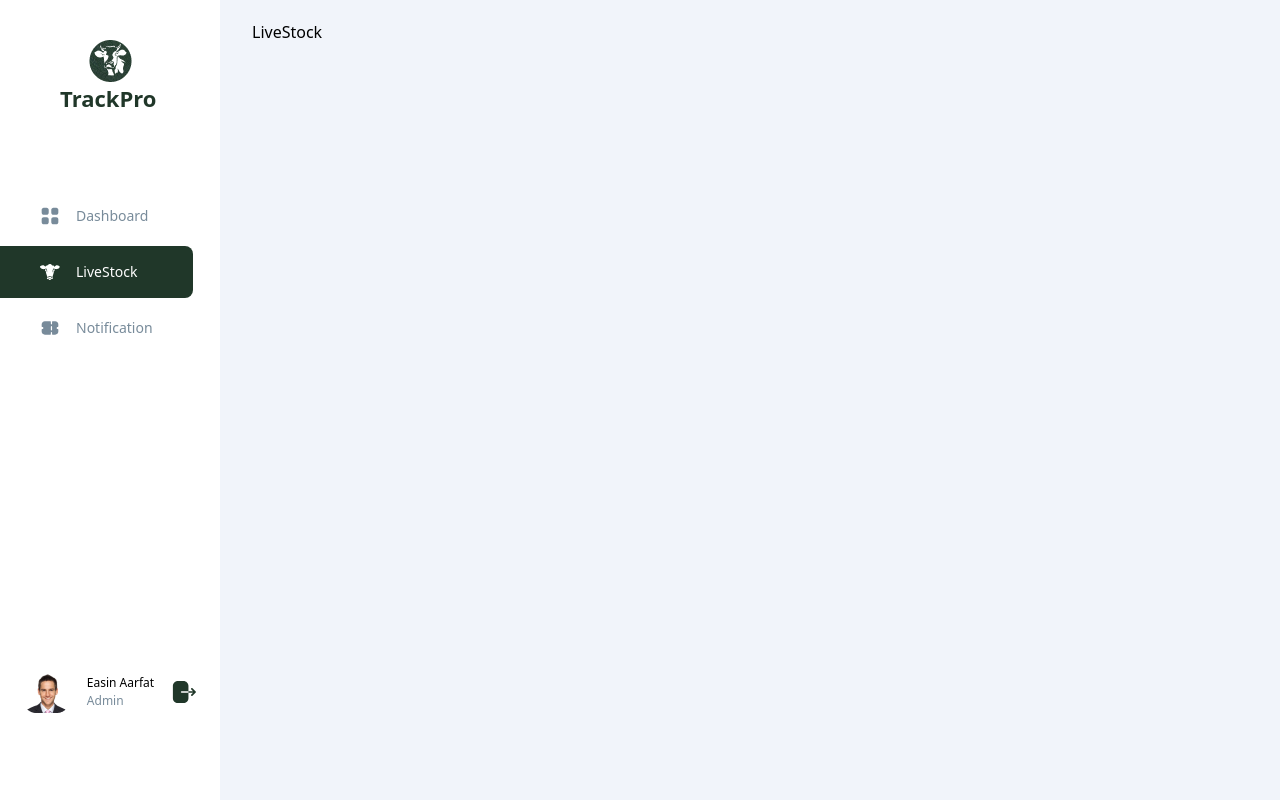
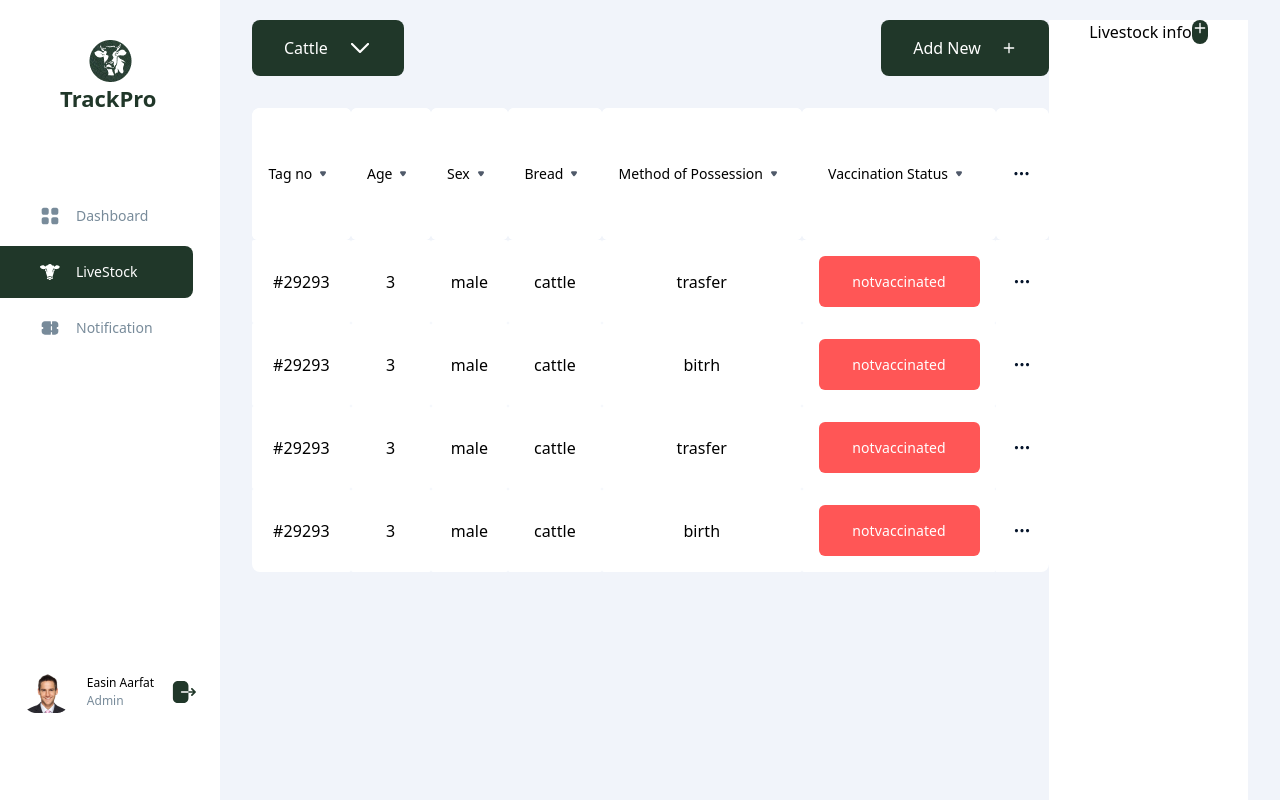
Before and after one commit to novertech411/TrackPro, a Next.js app: page /dashboard/livestock in a window 1280 px wide. Built offline with nearby package versions, Linux system fonts and the light colour scheme.

Commit message:
worke on my git email

```diff
--- a/app/dashboard/layout.tsx
+++ b/app/dashboard/layout.tsx
@@ -6,7 +6,7 @@ export default async function Layout({
   children: React.ReactNode;
 }) {
   return (
-    <div className="w-full h-screen flex bg-[#F1F4FA]">
+    <div className="w-full h-screen flex bg-[#F1F4FA] ">
       <SideBar />
       <div className="flex-1 h-screen overflow-y-scroll px-8 pt-5  ">
         {children}
--- a/app/dashboard/livestock/page.tsx
+++ b/app/dashboard/livestock/page.tsx
@@ -1,7 +1,82 @@
 import React from "react";
+import Image from "next/image";
+import dropdown from "@/public/images/dropDownArrow.png";
+import AddIcon from "@/components/icons/AddIcon";
+import Table from "@/components/Table";
+import LivestockInfo from "@/components/LivestockInfo";
 
 function page() {
-  return <div>LiveStock</div>;
+  return (
+    <div className=" flex whitespace-nowrap overflow-auto scrollbar-hide ">
+      <div className="w-[80%]">
+        <div className="flex justify-between  items-center mb-[32px]">
+          <div className="flex text-white bg-primary py-[16px] px-[32px] gap-5 rounded-lg">
+            <p>Cattle</p>
+            <Image src={dropdown} alt="" />
+          </div>
+
+          <div className="flex text-white bg-primary py-[16px] px-[32px] gap-5 rounded-lg items-center">
+            <p>Add New</p>
+            <AddIcon />
+          </div>
+        </div>
+
+        <Table
+          tableData={[
+            {
+              tag: "#29293",
+              age: "3",
+              sex: "male",
+              bread: "cattle",
+              method: "trasfer",
+              vstatus: "vaccinated",
+            },
+            {
+              tag: "#29293",
+              age: "3",
+              sex: "male",
+              bread: "cattle",
+              method: "bitrh",
+              vstatus: "notvaccinated",
+            },
+            {
+              tag: "#29293",
+              age: "3",
+              sex: "male",
+              bread: "cattle",
+              method: "trasfer",
+              vstatus: "vaccinated",
+            },
+            {
+              tag: "#29293",
+              age: "3",
+              sex: "male",
+              bread: "cattle",
+              method: "birth",
+              vstatus: "notvaccinated",
+            },
+          ]}
+          tableColumn={[
+            { label: "Tag no", key: "tag" },
+            { label: "Age", key: "age" },
+            { label: "Sex", key: "sex" },
+            { label: "Bread", key: "bread" },
+            { label: "Method of Possession", key: "method" },
+            {
+              label: "Vaccination Status",
+              key: "vstatus",
+              chipTitle: "status",
+              successChip: "vaccinated",
+              errorChip: "notvaccinated",
+            },
+          ]}
+        />
+      </div>
+      <div className=" w-[20%]">
+        <LivestockInfo />
+      </div>
+    </div>
+  );
 }
 
 export default page;
--- a/app/globals.css
+++ b/app/globals.css
@@ -16,12 +16,12 @@
   }
 }
 
-body {
-  color: rgb(var(--foreground-rgb));
-  background: linear-gradient(
-      to bottom,
-      transparent,
-      rgb(var(--background-end-rgb))
-    )
-    rgb(var(--background-start-rgb));
+.scrollbar-hide::-webkit-scrollbar {
+  display: none;
 }
+
+/* For IE, Edge and Firefox */
+.scrollbar-hide {
+  -ms-overflow-style: none; /* IE and Edge */
+  scrollbar-width: none; /* Firefox */
+}
--- /dev/null
+++ b/components/LivestockInfo.tsx
@@ -0,0 +1,18 @@
+import React from "react";
+import AddIcon from "./icons/AddIcon";
+import { global } from "styled-jsx/css";
+
+function LivestockInfo() {
+  return (
+    <div className=" w-full h-screen overflow-y-scroll no-scrollbar  bg-white">
+      <div className="flex justify-center">
+        <p className="">Livestock info</p>{" "}
+        <div className="bg-primary rounded-full p-[] ">
+          <AddIcon />{" "}
+        </div>
+      </div>
+    </div>
+  );
+}
+
+export default LivestockInfo;
--- a/components/Table.tsx
+++ b/components/Table.tsx
@@ -16,7 +16,7 @@ const Table = ({
   tableData: any[];
 }) => {
   return (
-    <div className="overflow-x-auto font-inter rounded-lg bg-white">
+    <div className="overflow-x-auto font-inter rounded-lg">
       <table className="min-w-full ">
         <TableHead columns={tableColumn} />
         <TableBody data={tableData} columns={tableColumn} />
--- a/components/TableBody.tsx
+++ b/components/TableBody.tsx
@@ -1,6 +1,7 @@
 import React from "react";
 
 import Chip from "./Chip";
+import ThreeIcon from "./icons/ThreeIcon";
 
 interface TableBodyProps {
   data: any[];
@@ -47,6 +48,10 @@ const TableBody: React.FC<TableBodyProps> = ({ data, columns }) => {
                 );
               })}
             </>
+            <td className="px-4 py-4 my-[12px] mb-4 whitespace-nowrap bg-white">
+              {" "}
+              <ThreeIcon />{" "}
+            </td>
           </tr>
         );
       })}
--- a/components/TableHead.tsx
+++ b/components/TableHead.tsx
@@ -1,5 +1,7 @@
 import React from "react";
-import Arrow from "@/public/images/";
+
+import ThreeIcon from "./icons/ThreeIcon";
+import ArrowIcon from "./icons/ArrowIcon";
 
 interface TableColumn {
   key: string;
@@ -12,17 +14,24 @@ interface TableHeadProps {
 
 const TableHead: React.FC<TableHeadProps> = ({ columns }) => {
   return (
-    <thead className="bg-white  rounded-md">
+    <thead className=" bg-white pt-[10px] ">
       <tr>
         {columns.map((column) => (
           <th
             key={column.key}
             scope="col"
-            className="pl-4 py-4 pr-6 text-sm font-inter not-italic font-medium  text-center  "
+            className="pl-4 py-14 pr-6 text-sm font-inter not-italic font-medium bg-white rounded-md  "
           >
-            {column.label}
+            <div className="flex  gap-2 items-center  justify-center">
+              {" "}
+              {column.label} <ArrowIcon />{" "}
+            </div>
           </th>
         ))}
+        <th className=" pl-4 py-4 mx-[30px]  bg-white rounded-md">
+          {" "}
+          <ThreeIcon className="" />
+        </th>
       </tr>
     </thead>
   );
--- /dev/null
+++ b/components/icons/AddIcon.tsx
@@ -0,0 +1,26 @@
+import React from "react";
+import { IconType } from "./type/Icon.type";
+
+const AddIcon = ({
+  className = "h-10 w-10",
+  color = "",
+}: IconType): JSX.Element => {
+  return (
+    <svg
+      width="16"
+      height="16"
+      viewBox="0 0 16 16"
+      fill="none"
+      xmlns="http://www.w3.org/2000/svg"
+    >
+      <path
+        fill-rule="evenodd"
+        clip-rule="evenodd"
+        d="M8.00033 2.66669C8.36852 2.66669 8.66699 2.96516 8.66699 3.33335V7.33335H12.667C13.0352 7.33335 13.3337 7.63183 13.3337 8.00002C13.3337 8.36821 13.0352 8.66669 12.667 8.66669H8.66699V12.6667C8.66699 13.0349 8.36852 13.3334 8.00033 13.3334C7.63214 13.3334 7.33366 13.0349 7.33366 12.6667V8.66669H3.33366C2.96547 8.66669 2.66699 8.36821 2.66699 8.00002C2.66699 7.63183 2.96547 7.33335 3.33366 7.33335H7.33366V3.33335C7.33366 2.96516 7.63214 2.66669 8.00033 2.66669Z"
+        fill="white"
+      />
+    </svg>
+  );
+};
+
+export default AddIcon;
--- /dev/null
+++ b/components/icons/ArrowIcon.tsx
@@ -0,0 +1,26 @@
+import React from "react";
+import { IconType } from "./type/Icon.type";
+
+const ArrowIcon = ({
+  className = "h-5 w-5",
+  color = "",
+}: IconType): JSX.Element => {
+  return (
+    <svg
+      width="6"
+      height="6"
+      viewBox="0 0 6 6"
+      fill="none"
+      xmlns="http://www.w3.org/2000/svg"
+    >
+      <g opacity="0.7">
+        <path
+          d="M2.4345 4.99358C2.4055 4.96533 2.2815 4.85866 2.1795 4.75929C1.538 4.17673 0.488 2.657 0.1675 1.86158C0.116 1.74078 0.007 1.43538 0 1.2722C0 1.11584 0.036 0.966794 0.109 0.824563C0.211 0.647262 0.3715 0.505031 0.561 0.427096C0.6925 0.376926 1.086 0.298991 1.093 0.298991C1.5235 0.221056 2.223 0.178192 2.996 0.178192C3.7325 0.178192 4.4035 0.221056 4.8405 0.284865C4.8475 0.292172 5.3365 0.370106 5.504 0.455348C5.81 0.611704 6 0.917111 6 1.24395V1.2722C5.9925 1.48506 5.8025 1.9327 5.7955 1.9327C5.4745 2.68526 4.476 4.16991 3.8125 4.7666C3.8125 4.7666 3.642 4.93465 3.5355 5.00771C3.3825 5.12169 3.193 5.17819 3.0035 5.17819C2.792 5.17819 2.595 5.11438 2.4345 4.99358Z"
+          fill="#06152B"
+        />
+      </g>
+    </svg>
+  );
+};
+
+export default ArrowIcon;
--- /dev/null
+++ b/components/icons/ThreeIcon.tsx
@@ -0,0 +1,27 @@
+import React from "react";
+import { IconType } from "./type/Icon.type";
+
+const ThreeIcon = ({
+  className = "h-5 w-5",
+  color = "",
+}: IconType): JSX.Element => {
+  return (
+    <svg
+      width="19"
+      height="20"
+      viewBox="0 0 19 20"
+      fill="none"
+      xmlns="http://www.w3.org/2000/svg"
+      className={`${className || ""} ${color || ""}`}
+    >
+      <path
+        fill-rule="evenodd"
+        clip-rule="evenodd"
+        d="M9.5 8.09503C10.3745 8.09503 11.0833 8.80391 11.0833 9.67836C11.0833 10.5528 10.3745 11.2617 9.5 11.2617C8.62555 11.2617 7.91667 10.5528 7.91667 9.67836C7.91667 8.80391 8.62555 8.09503 9.5 8.09503ZM3.95833 8.09486C4.83278 8.09486 5.54167 8.80375 5.54167 9.6782C5.54167 10.5526 4.83278 11.2615 3.95833 11.2615C3.08388 11.2615 2.375 10.5526 2.375 9.6782C2.375 8.80375 3.08388 8.09486 3.95833 8.09486ZM15.0417 8.09503C15.9161 8.09503 16.625 8.80391 16.625 9.67836C16.625 10.5528 15.9161 11.2617 15.0417 11.2617C14.1672 11.2617 13.4583 10.5528 13.4583 9.67836C13.4583 8.80391 14.1672 8.09503 15.0417 8.09503Z"
+        fill="#06152B"
+      />
+    </svg>
+  );
+};
+
+export default ThreeIcon;
```
Also changed, not shown: public/images/code.png (added).
